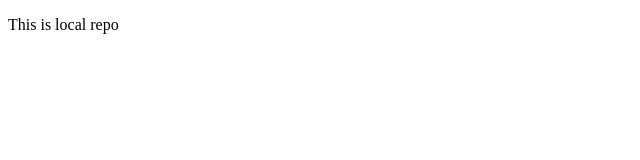
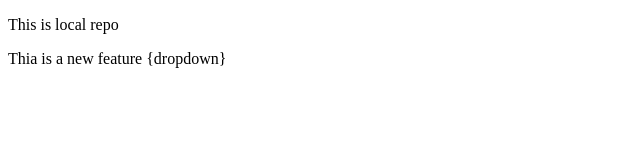
Before and after one commit to tushar12092002/local-repo, a plain HTML site: page index.html in a window 1280 px wide. Shown: the whole page, without its empty margins (0-640 px from the left). Drawn offline with Linux system fonts and the light colour scheme.

Commit message:
dropdown added

```diff
--- a/index.html
+++ b/index.html
@@ -7,5 +7,7 @@
 </head>
 <body>
     <p>This is local repo</p>
+    <p>Thia is a new feature {dropdown}</p>
+
 </body>
 </html>
```
